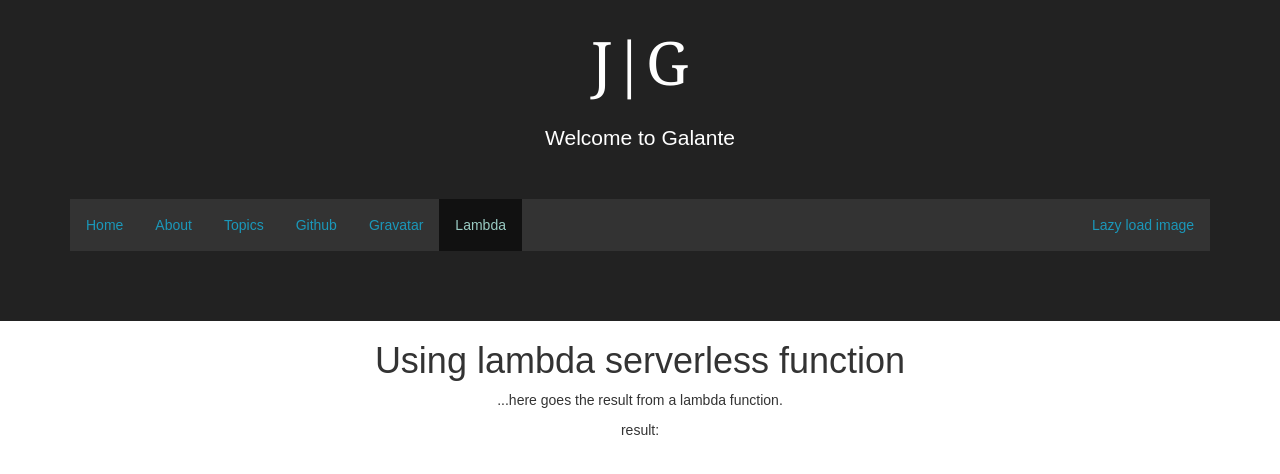
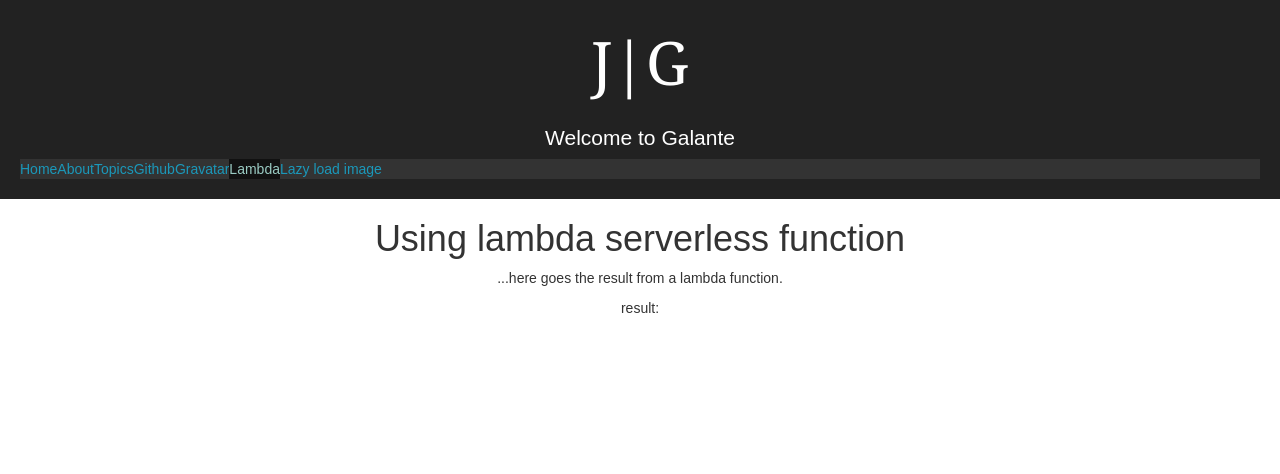
Before and after one commit to JanGalante/galante.se.react, a React (Create React App) app: page /lambda in a window 1280 px wide. Shown: the top 474 px of the page. Built offline with nearby package versions, Linux system fonts and the light colour scheme; no server answers.

Commit message:
Modify header

```diff
--- a/src/components/Header.css
+++ b/src/components/Header.css
@@ -1,10 +1,10 @@
-header > ul.nav-bar {
+header > nav > ul.nav-bar {
   display: flex;
-  margin: 50px;
+  /* margin: 50px; */
 }
 
 
-@media all and (max-width: 600px) {
+@media all and (max-width: 800px) {
 
   header ul {
     flex-wrap: wrap;
@@ -46,7 +46,7 @@ header > ul.nav-bar > li:nth-child(7) {
   display: block;
   color: var(--blue);
   text-align: center;
-  padding: 16px;
+  /* padding: 16px; */
   text-decoration: none;
 }
 
--- a/src/components/Header.jsx
+++ b/src/components/Header.jsx
@@ -16,6 +16,7 @@ const Header = ({onMouseOverTopics, onMouseOverRepositories}) => {
         {/* <img src={logo} className="App-logo" alt="logo" /> */}
         <div style={logoStyle}>J|G</div>
         <h1 className="App-title">Welcome to Galante</h1>
+        <nav>
           <ul className="nav-bar">
             <li style={listStyle}>
               <NavLink exact to="/" className="nav-bar__link" activeClassName="nav-bar__link--selected">Home</NavLink>
@@ -39,6 +40,7 @@ const Header = ({onMouseOverTopics, onMouseOverRepositories}) => {
               <NavLink to="/lazy-load-image" className="nav-bar__link" activeClassName="nav-bar__link--selected">Lazy load image</NavLink>
             </li>
           </ul>
+        </nav>
       </header>
     </div>
   );
```
Lines whose indentation alone changed are shown as unchanged.
